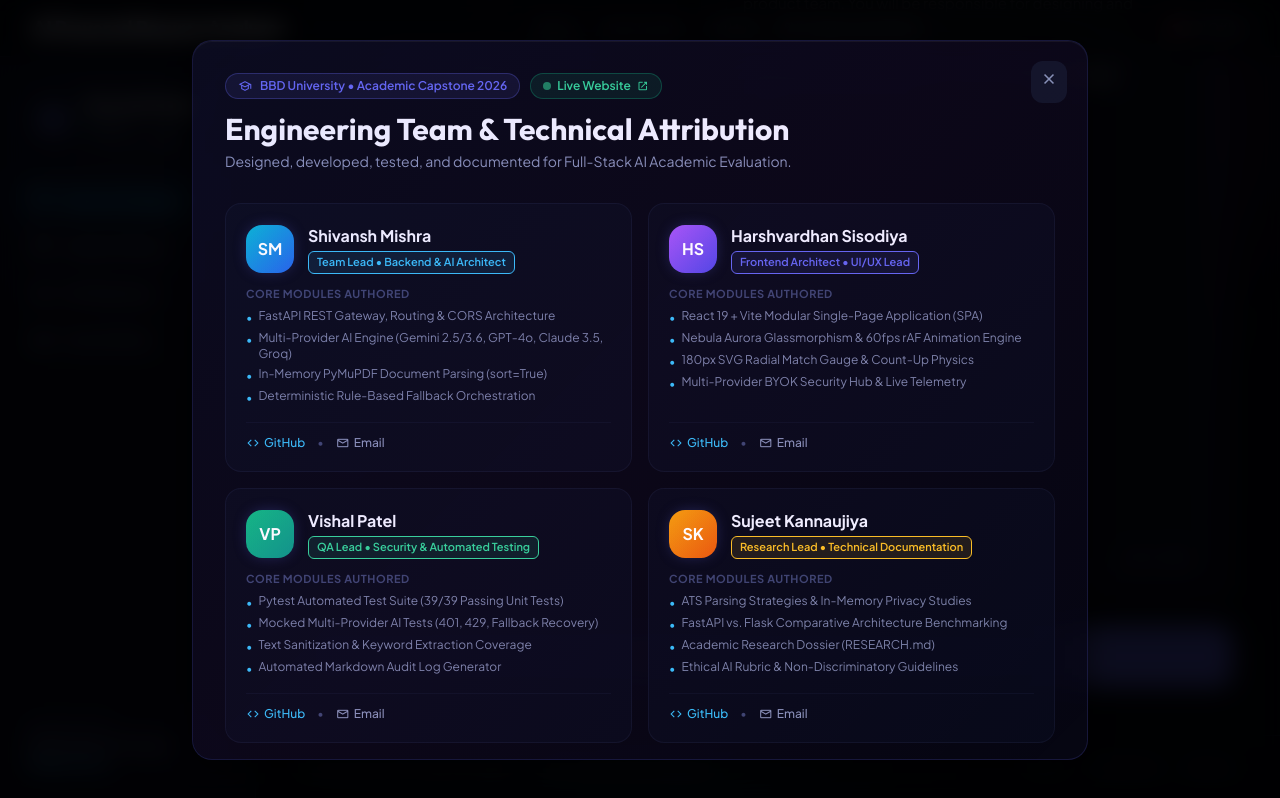
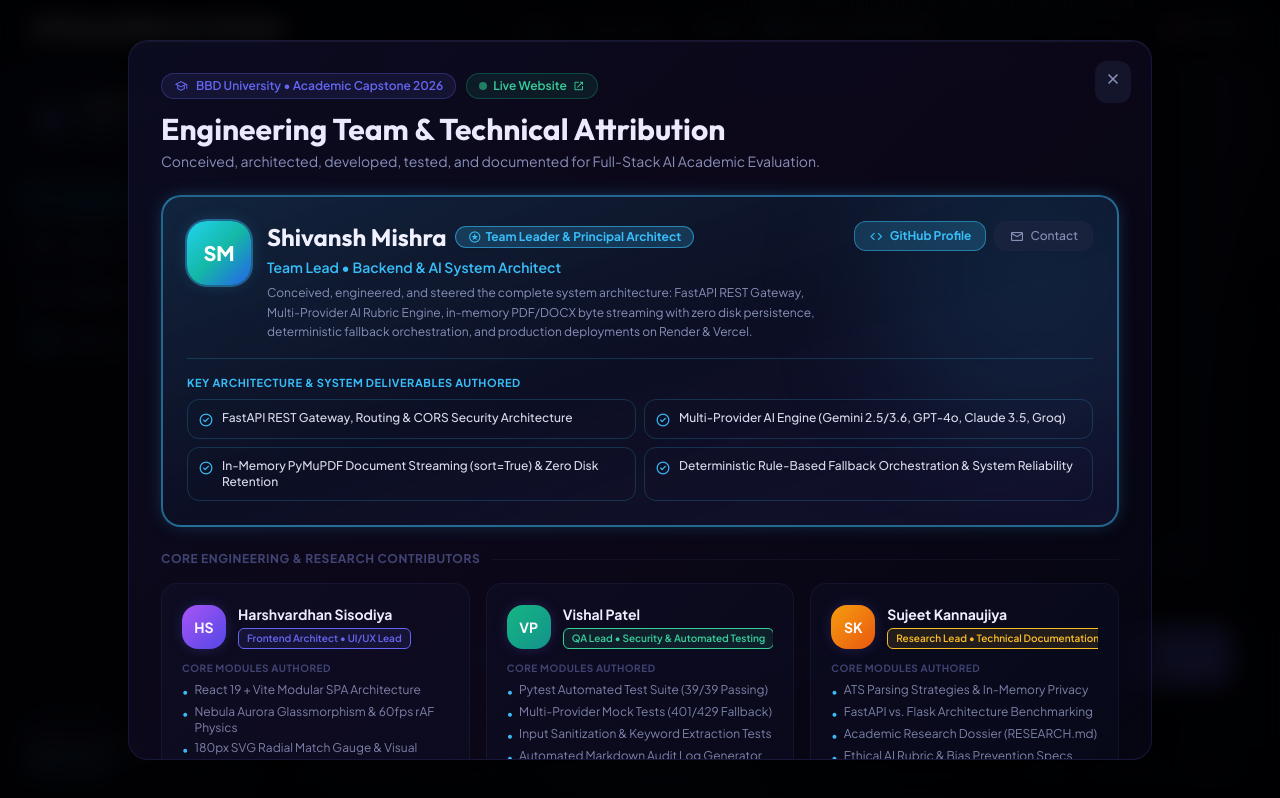
Before and after one commit to Shivansh-mishraji/AI-Powered-Resume-Analyzer, a React (Vite) app in the folder frontend/: page / in a window 1280 px wide. Both pictures are taken after a click on the button "Security". Shown: the part 473-1271 px from the top of the page. Built offline with nearby package versions, Linux system fonts and the light colour scheme; no server answers.

Commit message:
feat(attribution): spotlight Team Leader Shivansh Mishra as principal architect across modal, navbar, and docs

```diff
--- a/frontend/src/App.jsx
+++ b/frontend/src/App.jsx
@@ -224,10 +224,10 @@ export default function App() {
             <span className="mx-2 hidden sm:inline">•</span>
             <button
               type="button"
-              className="hover:text-secondary transition-colors block sm:inline mt-1 sm:mt-0"
+              className="hover:text-secondary transition-colors block sm:inline mt-1 sm:mt-0 font-medium"
               onClick={() => setIsTeamOpen(true)}
             >
-              Developed by Team Antigravity
+              Project Lead: Shivansh Mishra &amp; Team
             </button>
           </div>
           <div className="flex items-center gap-4 sm:gap-6">
--- a/frontend/src/components/AboutModal.jsx
+++ b/frontend/src/components/AboutModal.jsx
@@ -75,7 +75,7 @@ export default function AboutModal({ isOpen, onClose }) {
           </div>
 
           <p className="text-outline">
-            Developed by Shivansh Mishra, Harshvardhan Sisodiya, Vishal Patel, and Sujeet Kannaujiya (BBD University).
+            Conceived, architected, and led by <strong>Shivansh Mishra</strong> (Team Leader &amp; AI Architect), developed in collaboration with Harshvardhan Sisodiya, Vishal Patel, and Sujeet Kannaujiya (BBD University).
           </p>
         </div>
       </div>
--- a/frontend/src/components/Sidebar.jsx
+++ b/frontend/src/components/Sidebar.jsx
@@ -104,8 +104,8 @@ export default function Sidebar({
           }}
           className="flex items-center gap-3 px-4 py-2.5 rounded-lg text-on-surface-variant hover:bg-surface-bright/50 transition-colors text-sm w-full text-left"
         >
-          <span className="material-symbols-outlined text-[20px]" aria-hidden="true">groups</span>
-          <span>Team &amp; Roles</span>
+          <span className="material-symbols-outlined text-[20px] text-secondary" aria-hidden="true">stars</span>
+          <span>Team (Lead: Shivansh)</span>
         </button>
 
         {/* Mobile Extra Links */}
--- a/frontend/src/components/TeamModal.jsx
+++ b/frontend/src/components/TeamModal.jsx
@@ -1,21 +1,25 @@
 import { useEffect } from 'react';
 
-const TEAM_MEMBERS = [
-  {
+const TEAM_LEADER = {
   name: 'Shivansh Mishra',
   initials: 'SM',
-    role: 'Team Lead • Backend & AI Architect',
-    color: 'border-secondary text-secondary bg-secondary/10',
-    avatarBg: 'from-cyan-500 to-blue-600',
+  role: 'Team Lead • Backend & AI System Architect',
+  title: 'Team Leader & Principal Architect',
+  color: 'border-secondary text-secondary bg-secondary/15',
+  avatarBg: 'from-cyan-400 via-teal-500 to-blue-600',
   github: 'https://github.com/Shivansh-mishraji',
   email: 'tgsmishra@gmail.com',
+  summary:
+    'Conceived, engineered, and steered the complete system architecture: FastAPI REST Gateway, Multi-Provider AI Rubric Engine, in-memory PDF/DOCX byte streaming with zero disk persistence, deterministic fallback orchestration, and production deployments on Render & Vercel.',
   modules: [
-      'FastAPI REST Gateway, Routing & CORS Architecture',
+    'FastAPI REST Gateway, Routing & CORS Security Architecture',
     'Multi-Provider AI Engine (Gemini 2.5/3.6, GPT-4o, Claude 3.5, Groq)',
-      'In-Memory PyMuPDF Document Parsing (sort=True)',
-      'Deterministic Rule-Based Fallback Orchestration',
+    'In-Memory PyMuPDF Document Streaming (sort=True) & Zero Disk Retention',
+    'Deterministic Rule-Based Fallback Orchestration & System Reliability',
   ],
-  },
+};
+
+const TEAM_MEMBERS = [
   {
     name: 'Harshvardhan Sisodiya',
     initials: 'HS',
@@ -25,10 +29,10 @@ const TEAM_MEMBERS = [
     github: 'https://github.com/harsh123-code',
     email: 'hsisodiya205@bbdu.ac.in',
     modules: [
-      'React 19 + Vite Modular Single-Page Application (SPA)',
-      'Nebula Aurora Glassmorphism & 60fps rAF Animation Engine',
-      '180px SVG Radial Match Gauge & Count-Up Physics',
-      'Multi-Provider BYOK Security Hub & Live Telemetry',
+      'React 19 + Vite Modular SPA Architecture',
+      'Nebula Aurora Glassmorphism & 60fps rAF Physics',
+      '180px SVG Radial Match Gauge & Visual Physics',
+      'Multi-Provider BYOK Security Hub & Telemetry',
     ],
   },
   {
@@ -40,9 +44,9 @@ const TEAM_MEMBERS = [
     github: 'https://github.com/patelvishal-ji',
     email: 'patelvishal7800023@gmail.com',
     modules: [
-      'Pytest Automated Test Suite (39/39 Passing Unit Tests)',
-      'Mocked Multi-Provider AI Tests (401, 429, Fallback Recovery)',
-      'Text Sanitization & Keyword Extraction Coverage',
+      'Pytest Automated Test Suite (39/39 Passing)',
+      'Multi-Provider Mock Tests (401/429 Fallback)',
+      'Input Sanitization & Keyword Extraction Tests',
       'Automated Markdown Audit Log Generator',
     ],
   },
@@ -55,10 +59,10 @@ const TEAM_MEMBERS = [
     github: 'https://github.com/sujeet-official',
     email: 'sujeetkannujiya2004@bbdu.ac.in',
     modules: [
-      'ATS Parsing Strategies & In-Memory Privacy Studies',
-      'FastAPI vs. Flask Comparative Architecture Benchmarking',
+      'ATS Parsing Strategies & In-Memory Privacy',
+      'FastAPI vs. Flask Architecture Benchmarking',
       'Academic Research Dossier (RESEARCH.md)',
-      'Ethical AI Rubric & Non-Discriminatory Guidelines',
+      'Ethical AI Rubric & Bias Prevention Specs',
     ],
   },
 ];
@@ -89,7 +93,7 @@ export default function TeamModal({ isOpen, onClose }) {
       aria-labelledby="team-modal-title"
     >
       <div
-        className="glass-panel w-full max-w-4xl max-h-[90vh] overflow-y-auto p-6 md:p-8 rounded-2xl relative border border-primary/30 shadow-2xl bg-surface-container/90"
+        className="glass-panel w-full max-w-5xl max-h-[90vh] overflow-y-auto p-6 md:p-8 rounded-2xl relative border border-primary/30 shadow-2xl bg-surface-container/95"
         onClick={(e) => e.stopPropagation()}
       >
         {/* Close Button */}
@@ -103,7 +107,7 @@ export default function TeamModal({ isOpen, onClose }) {
         </button>
 
         {/* Modal Header */}
-        <div className="mb-8">
+        <div className="mb-6">
           <div className="flex flex-wrap items-center gap-2.5 mb-3 pr-10">
             <div className="inline-flex items-center gap-2 px-3 py-1 rounded-full bg-primary/10 border border-primary/30 text-primary font-label-sm text-xs font-semibold">
               <span className="material-symbols-outlined text-[14px]" aria-hidden="true">school</span>
@@ -124,34 +128,107 @@ export default function TeamModal({ isOpen, onClose }) {
             Engineering Team &amp; Technical Attribution
           </h2>
           <p className="text-sm text-on-surface-variant mt-1">
-            Designed, developed, tested, and documented for Full-Stack AI Academic Evaluation.
+            Conceived, architected, developed, tested, and documented for Full-Stack AI Academic Evaluation.
           </p>
         </div>
 
-        {/* Developer Cards Grid */}
-        <div className="grid grid-cols-1 md:grid-cols-2 gap-4">
+        {/* Featured Team Leader Spotlight Card */}
+        <div className="mb-6 p-5 sm:p-6 rounded-2xl bg-gradient-to-br from-secondary/15 via-surface-container/95 to-primary/10 border-2 border-secondary/50 shadow-glow-cyan relative overflow-hidden group/leader">
+          {/* Ambient Glow */}
+          <div className="absolute top-0 right-0 w-80 h-80 bg-secondary/10 rounded-full blur-3xl pointer-events-none -mr-20 -mt-20" />
+
+          <div className="relative z-10 flex flex-col md:flex-row md:items-start justify-between gap-4 mb-4">
+            <div className="flex items-start gap-4">
+              <div className="w-16 h-16 rounded-2xl bg-gradient-to-br from-cyan-400 via-teal-500 to-blue-600 flex items-center justify-center text-white font-black text-xl shadow-glow-cyan shrink-0 ring-2 ring-secondary/40">
+                {TEAM_LEADER.initials}
+              </div>
+              <div>
+                <div className="flex flex-wrap items-center gap-2 mb-1">
+                  <h3 className="font-display-lg text-xl sm:text-2xl font-bold text-on-background">
+                    {TEAM_LEADER.name}
+                  </h3>
+                  <span className="inline-flex items-center gap-1 px-3 py-0.5 rounded-full bg-secondary/20 border border-secondary/60 text-secondary text-xs font-bold shadow-sm">
+                    <span className="material-symbols-outlined text-[14px]" aria-hidden="true">stars</span>
+                    <span>Team Leader &amp; Principal Architect</span>
+                  </span>
+                </div>
+                <div className="text-sm font-semibold text-secondary mb-1.5">
+                  {TEAM_LEADER.role}
+                </div>
+                <p className="text-xs text-on-surface-variant max-w-2xl leading-relaxed">
+                  {TEAM_LEADER.summary}
+                </p>
+              </div>
+            </div>
+
+            {/* Leader Links */}
+            <div className="flex items-center gap-2 shrink-0 self-start md:self-auto">
+              <a
+                href={TEAM_LEADER.github}
+                target="_blank"
+                rel="noopener noreferrer"
+                className="px-3.5 py-1.5 rounded-lg bg-secondary/20 hover:bg-secondary/30 border border-secondary/50 text-secondary text-xs font-bold flex items-center gap-1.5 transition-all shadow-sm"
+              >
+                <span className="material-symbols-outlined text-[15px]" aria-hidden="true">code</span>
+                <span>GitHub Profile</span>
+              </a>
+              <a
+                href={`mailto:${TEAM_LEADER.email}`}
+                className="px-3.5 py-1.5 rounded-lg bg-surface-bright/70 hover:bg-surface-bright text-on-surface-variant hover:text-on-background border border-outline-variant/50 text-xs font-medium flex items-center gap-1.5 transition-all"
+              >
+                <span className="material-symbols-outlined text-[15px]" aria-hidden="true">mail</span>
+                <span>Contact</span>
+              </a>
+            </div>
+          </div>
+
+          <div className="relative z-10 pt-4 border-t border-secondary/20">
+            <span className="text-[11px] uppercase tracking-wider text-secondary font-bold block mb-2">
+              Key Architecture &amp; System Deliverables Authored
+            </span>
+            <div className="grid grid-cols-1 sm:grid-cols-2 gap-2 text-xs">
+              {TEAM_LEADER.modules.map((mod, idx) => (
+                <div key={idx} className="flex items-start gap-2 bg-surface-container-lowest/60 p-2.5 rounded-lg border border-secondary/20">
+                  <span className="material-symbols-outlined text-secondary text-[16px] shrink-0 mt-0.5" aria-hidden="true">check_circle</span>
+                  <span className="font-medium text-on-background/90">{mod}</span>
+                </div>
+              ))}
+            </div>
+          </div>
+        </div>
+
+        {/* Section Divider for Core Contributors */}
+        <div className="flex items-center gap-3 mb-4">
+          <span className="text-xs font-bold uppercase tracking-wider text-outline">
+            Core Engineering &amp; Research Contributors
+          </span>
+          <div className="h-px bg-outline-variant/30 flex-1" />
+        </div>
+
+        {/* 3 Contributor Cards Grid */}
+        <div className="grid grid-cols-1 md:grid-cols-3 gap-4">
           {TEAM_MEMBERS.map((member) => (
             <div
               key={member.name}
               className="p-5 rounded-xl bg-surface-container-low/60 border border-outline-variant/40 hover:border-primary/40 transition-all flex flex-col justify-between group/card"
             >
               <div>
-                <div className="flex items-center gap-3.5 mb-3">
+                <div className="flex items-center gap-3 mb-3">
                   <div
-                    className={`w-12 h-12 rounded-xl bg-gradient-to-br ${member.avatarBg} flex items-center justify-center text-white font-bold text-base shadow-glow-sm shrink-0`}
+                    className={`w-11 h-11 rounded-xl bg-gradient-to-br ${member.avatarBg} flex items-center justify-center text-white font-bold text-sm shadow-glow-sm shrink-0`}
                   >
                     {member.initials}
                   </div>
                   <div className="truncate">
-                    <h3 className="font-bold text-base text-on-background truncate">{member.name}</h3>
-                    <span className={`inline-block px-2 py-0.5 rounded text-[11px] font-semibold border ${member.color} mt-0.5`}>
+                    <h4 className="font-bold text-sm text-on-background truncate">{member.name}</h4>
+                    <span className={`inline-block px-2 py-0.5 rounded text-[10px] font-semibold border ${member.color} mt-0.5`}>
                       {member.role}
                     </span>
                   </div>
                 </div>
 
                 <div className="mb-4">
-                  <span className="text-[11px] uppercase tracking-wider text-outline font-bold block mb-1.5">
+                  <span className="text-[10px] uppercase tracking-wider text-outline font-bold block mb-1.5">
                     Core Modules Authored
                   </span>
                   <ul className="space-y-1 text-xs text-on-surface-variant/90">
--- a/frontend/src/components/TopNavBar.jsx
+++ b/frontend/src/components/TopNavBar.jsx
@@ -53,8 +53,8 @@ export default function TopNavBar({
             onClick={onOpenTeam}
             className="text-on-surface-variant font-label-md text-sm hover:text-on-background transition-colors duration-200 flex items-center gap-1.5"
           >
-            <span className="material-symbols-outlined text-[18px]" aria-hidden="true">group</span>
-            <span>Engineering Team</span>
+            <span className="material-symbols-outlined text-[18px] text-secondary" aria-hidden="true">stars</span>
+            <span>Team • Lead: Shivansh</span>
           </button>
         </div>
 
```
Also changed, not shown: 1 other file (tests, documents, lock files or other folders). Lines whose indentation alone changed are shown as unchanged.
